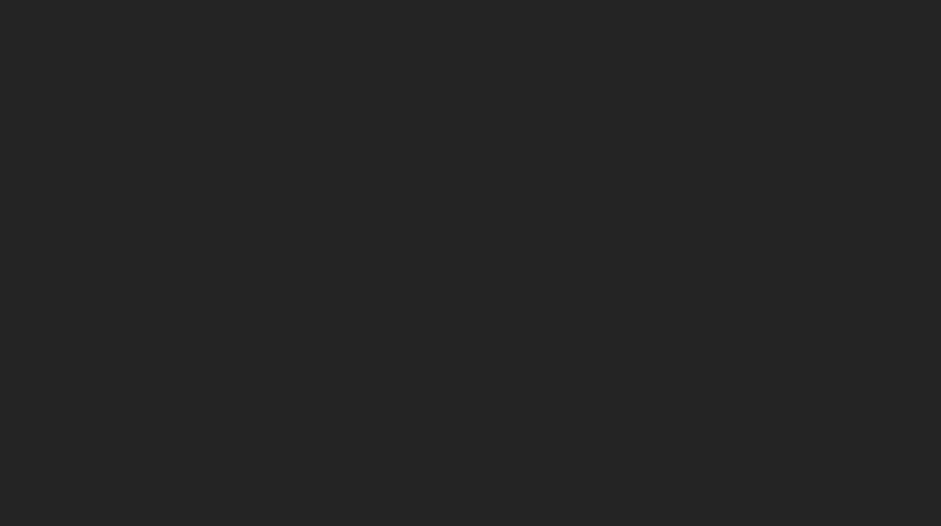
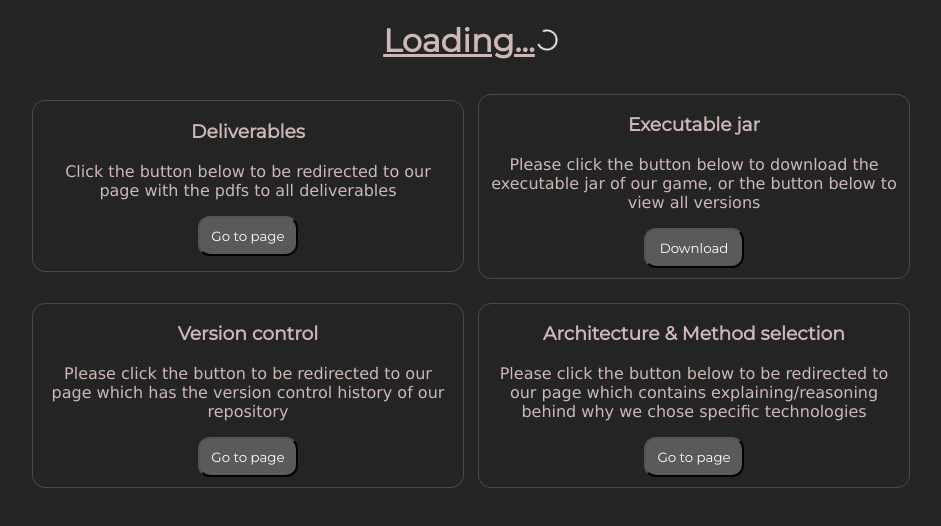
Before and after one commit to ENG1-Loading/Loading, a React (Create React App) app in the folder website/: page /home in a window 1280 px wide. Before the commit this address had no page. Shown: the top 526 px of the page, without its empty margins (169-1110 px from the left). Built offline with nearby package versions, Linux system fonts and the light colour scheme.

Commit message:
added an actual homepage

```diff
--- a/website/package.json
+++ b/website/package.json
@@ -14,6 +14,7 @@
     "react-markdown": "^8.0.3",
     "react-router-dom": "^6.4.3",
     "react-scripts": "5.0.1",
+    "react-spinners": "^0.13.6",
     "remark-gfm": "^3.0.1",
     "web-vitals": "^2.1.0"
   },
--- a/website/src/App.css
+++ b/website/src/App.css
@@ -1,3 +1,7 @@
+@import url('https://fonts.googleapis.com/css2?family=Montserrat:wght@100&display=swap');
+* {
+  font-family: 'Montserrat', sans-serif;
+}
 .App {
   text-align: center;
 }
--- a/website/src/Main.js
+++ b/website/src/Main.js
@@ -1,10 +1,12 @@
 import React from "react";
 import { Routes ,Route } from 'react-router-dom';
 import App from "./pages/WeeklyNotes";
+import Homepage from "./pages/Homepage";
 const Main = () => {
     return (
         <Routes>
             <Route exact path="/" element={<App />}></Route>
+            <Route exact path="/home" element={<Homepage />}></Route>
         </Routes>
     )
 }
--- /dev/null
+++ b/website/src/pages/Homepage.jsx
@@ -0,0 +1,57 @@
+import { ClipLoader } from "react-spinners"
+import "../static/home.css"
+export default function Homepage() {
+    return (
+        <div>
+            <h1><u>Loading...</u><ClipLoader
+                color="#FFFFFF"
+                loading={true}
+
+                size={20}
+                aria-label="Loading Spinner"
+                data-testid="loader"
+            /></h1>
+            <div className="parent">
+            <div className="boxParent">
+                <div className="boxChild">
+                    <div className="box">
+                        <div className="boxContent">
+                            <h3>Deliverables</h3>
+                            <p>Click the button below to be redirected to our page with the pdfs to all deliverables</p>
+                            <button>Go to page</button>
+                        </div>
+                    </div>
+                    <div className="box">
+                    <div className="boxContent">
+                            <h3>Executable jar</h3>
+                            <p>Please click the button below to download the executable jar of our game, or the button below to view all versions</p>
+                            <button>Download</button>
+                        </div>
+                    </div>
+                </div>
+                    <div className="boxChild">
+                    <div className="box">
+                    <div className="boxContent">
+                            <h3>Version control</h3>
+                            <p>Please click the button to be redirected to our page which has the version control history of our repository</p>
+                            <button>Go to page</button>
+                        </div>
+
+                    </div>
+                    <div className="box">
+                    <div className="boxContent">
+                            <h3>Architecture & Method selection</h3>
+                            <p>Please click the button below to be redirected to our page which contains explaining/reasoning behind why we chose specific technologies</p>
+                            <button>Go to page</button>
+                        </div>
+                    </div>
+                </div>
+            </div>
+
+            </div>
+
+
+
+        </div>
+    )
+}
--- /dev/null
+++ b/website/src/static/home.css
@@ -0,0 +1,53 @@
+@import url('https://fonts.googleapis.com/css2?family=Montserrat&display=swap');
+.parent {
+    width: 70%;
+    margin: 0 auto;
+}
+.boxParent {
+    display: flex;
+    flex-direction: column;
+    justify-content: center;
+    align-items: center;
+}
+
+.boxChild {
+    display: flex;
+    flex-direction: row;
+    justify-content: center;
+    align-items: center;
+}
+
+.box {
+    width: 48%;
+    min-height: 170px;
+    margin: 20px;
+    outline: 1px solid rgb(74, 73, 73);
+    margin: 1vw 1vh;
+    border-radius: 12px;
+    transition: 1s;
+
+}
+.box p {
+    font-family:'Lucida Sans', 'Lucida Sans Regular', 'Lucida Grande', 'Lucida Sans Unicode', Geneva, Verdana, sans-serif;
+
+}
+
+.box:hover {
+    scale: 1.1;
+}
+
+.boxContent {
+    margin: 10px;
+}
+
+.box button {
+    background-color: rgb(90, 90, 90);
+    width: 100px;
+    height: 40px;
+    border-radius: 12px;
+    outline: none;
+    color: white;
+    font-family: 'Montserrat', sans-serif;
+    cursor: pointer;
+
+}
```
Also changed, not shown: 2 other files (tests, documents, lock files or other folders).
